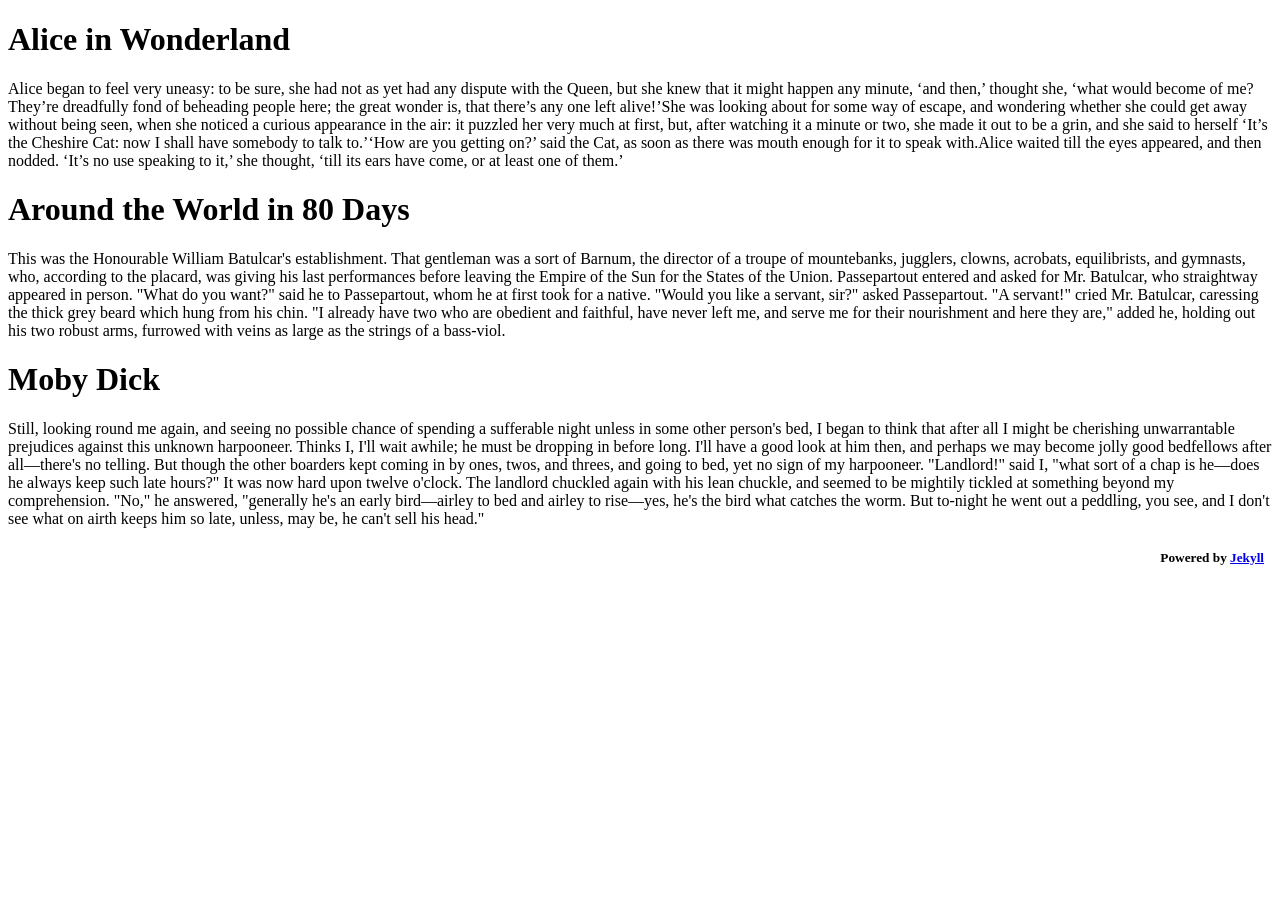
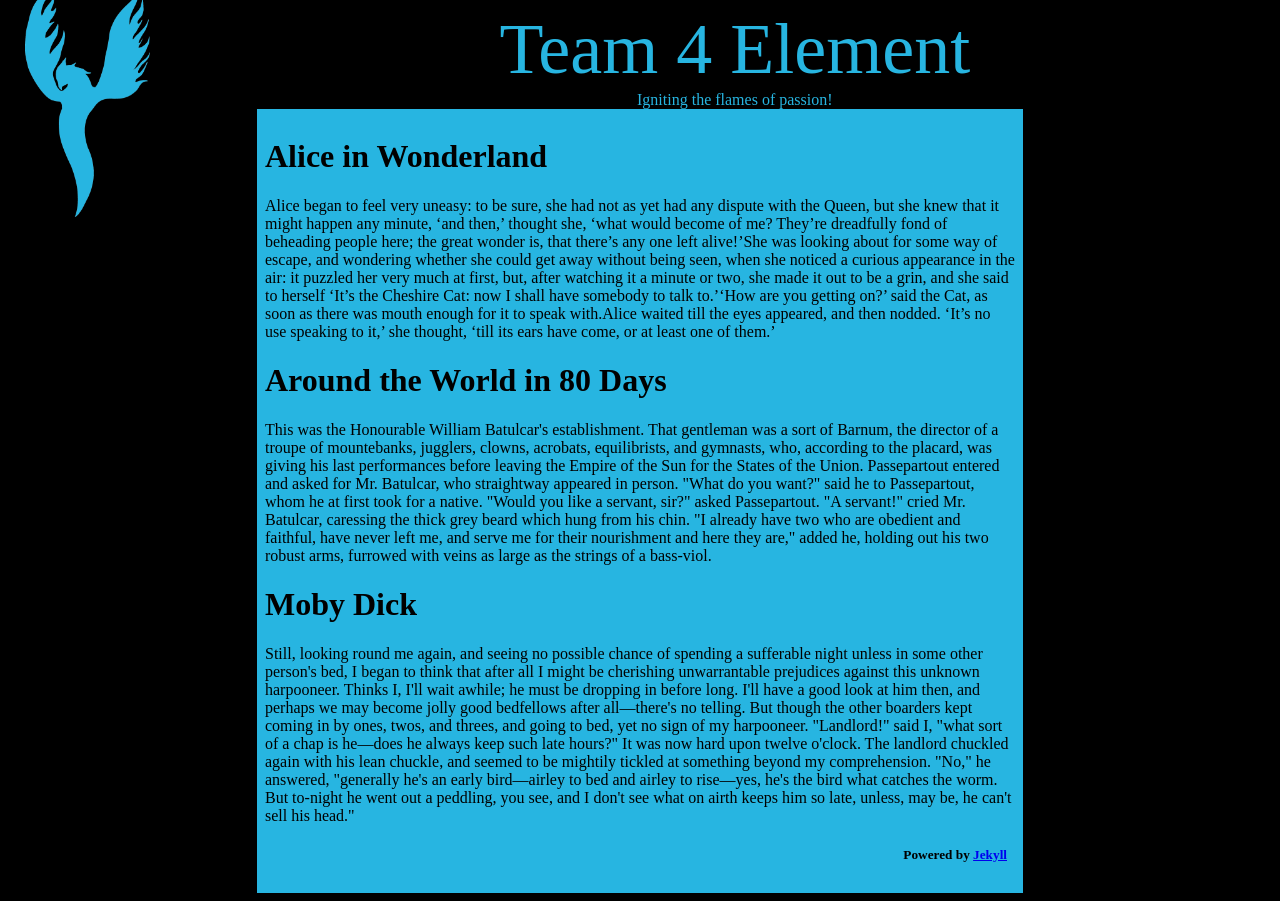
Before and after one commit to Apple101Review/team4history, a Jekyll site: the page built from index.html, in a window 1280 px wide. Built offline with Jekyll 4.4.1, drawn with Linux system fonts in a browser that asks for light colours.

Commit message:
Makes something that looks like an actual website
(still not very pretty, but it actually works!)

```diff
--- a/_layouts/default.html
+++ b/_layouts/default.html
@@ -6,6 +6,12 @@
 		<title>{{ page.title }}</title>
 	</head>
 	<body>
+		<!-- 1600, 2971 -> 500, 928 -->
+		<div class="header">
+			<span class="title">Team 4 Element</span> <br/>
+			<span class="subtitle">Igniting the flames of passion!</span>
+		</div>
+		<img src="images/team 4 logo.gif" width=125 height=232 id="team4logo"/>
 		<div class="wrapper">
 			<div class="content">
 				{{ content }}
--- /dev/null
+++ b/style.css
@@ -0,0 +1,37 @@
+
+body {
+	background-color: black;
+}
+
+.header {
+	margin-left: 15%;
+	text-align: center;
+	color: rgb(39,181,225);
+}
+
+.title {
+	font-size: 4.5em;
+}
+
+.subtitle {
+}
+
+.wrapper {
+	text-align: center;
+}
+
+.content {
+	background-color: rgb(39,181,225); /* 39, 181, 225*/
+	text-align: left;
+	width: 750px;
+	margin: 0 auto;
+	padding: .5em;
+	z-index:2;
+}
+
+#team4logo {
+	position:absolute;
+    left: 25px;
+    top: -15px;
+	z-index:1;
+}
```
Also changed, not shown: images/team 4 logo.gif (added), 1 other file.
